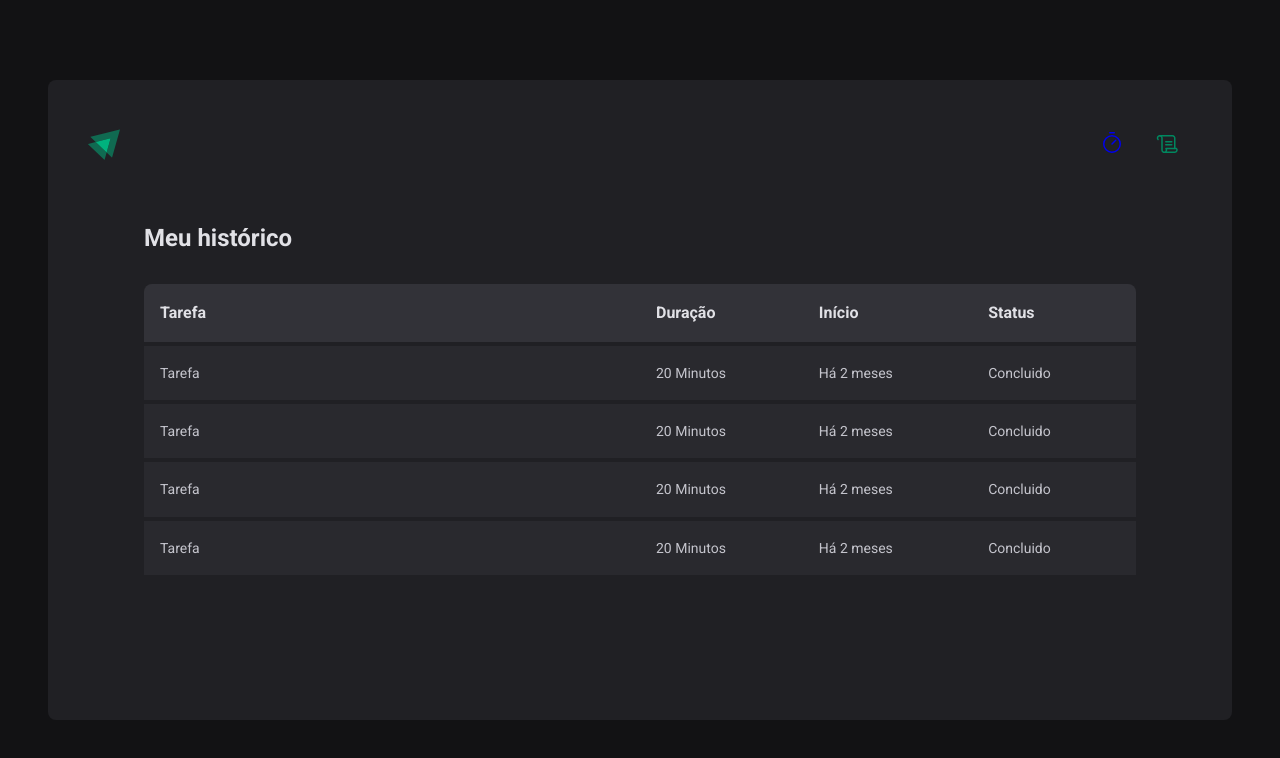
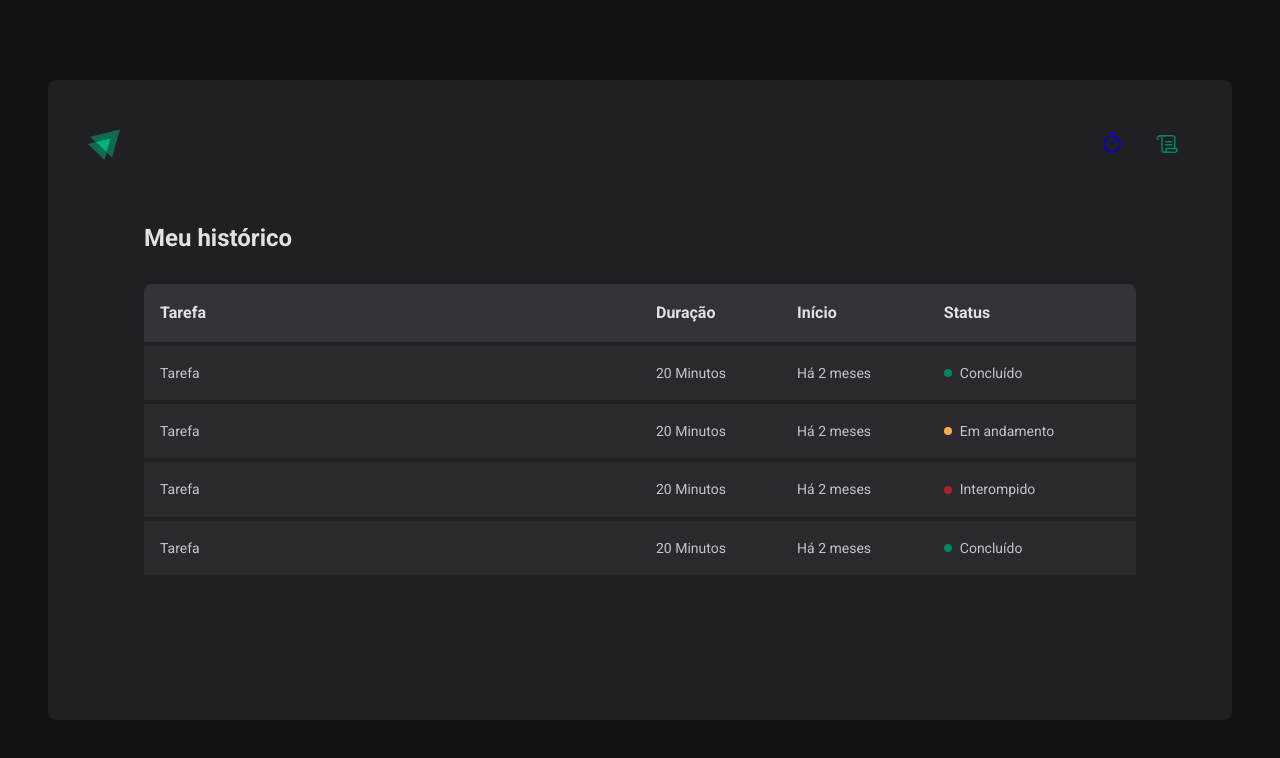
Before and after one commit to pedrocbp/Timer-react, a React (Vite) app: page /history in a window 1280 px wide. Shown: the top 758 px of the page. Built offline with nearby package versions, Linux system fonts and the light colour scheme.

Commit message:
feat: utiliza componente Status no JSX do History

```diff
--- a/src/pages/History/index.tsx
+++ b/src/pages/History/index.tsx
@@ -1,4 +1,4 @@
-import { HistoryContainer, HistoryList } from "./styles";
+import { HistoryContainer, HistoryList, Status } from "./styles";
 
 export function History() {
   return (
@@ -18,25 +18,33 @@ export function History() {
                     <td>Tarefa</td>
                     <td>20 Minutos</td>
                     <td>Há 2 meses</td>
-                    <td>Concluido</td>
+                    <td>
+                      <Status statusColor="green">Concluído</Status>
+                    </td>
                 </tr>
                 <tr>
                     <td>Tarefa</td>
                     <td>20 Minutos</td>
                     <td>Há 2 meses</td>
-                    <td>Concluido</td>
+                    <td>
+                        <Status statusColor="yellow">Em andamento</Status>
+                    </td>
                 </tr>
                 <tr>
                     <td>Tarefa</td>
                     <td>20 Minutos</td>
                     <td>Há 2 meses</td>
-                    <td>Concluido</td>
+                    <td>
+                      <Status statusColor="red">Interompido</Status>
+                    </td>
                 </tr>
                 <tr>
                     <td>Tarefa</td>
                     <td>20 Minutos</td>
                     <td>Há 2 meses</td>
-                    <td>Concluido</td>
+                    <td>
+                      <Status statusColor="green">Concluído</Status>
+                    </td>
                 </tr>
             </tbody>
         </table>
```
